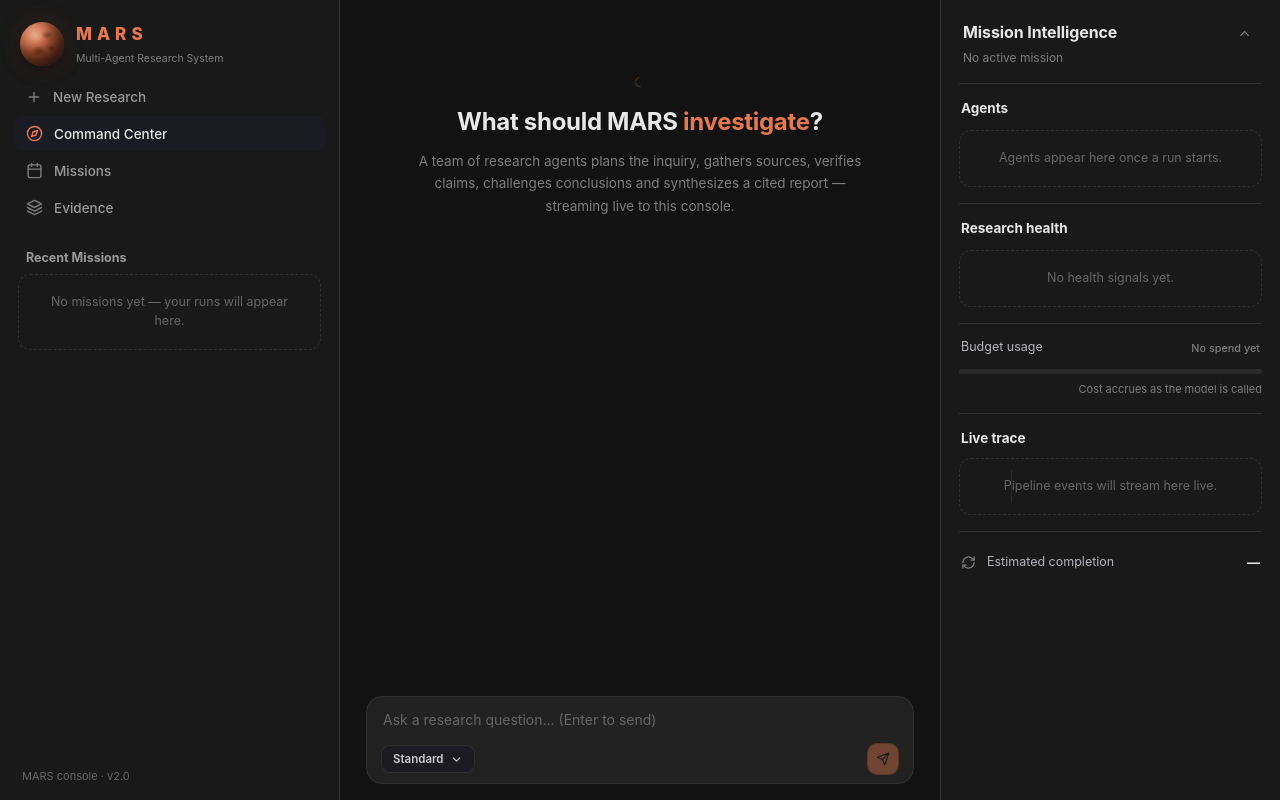
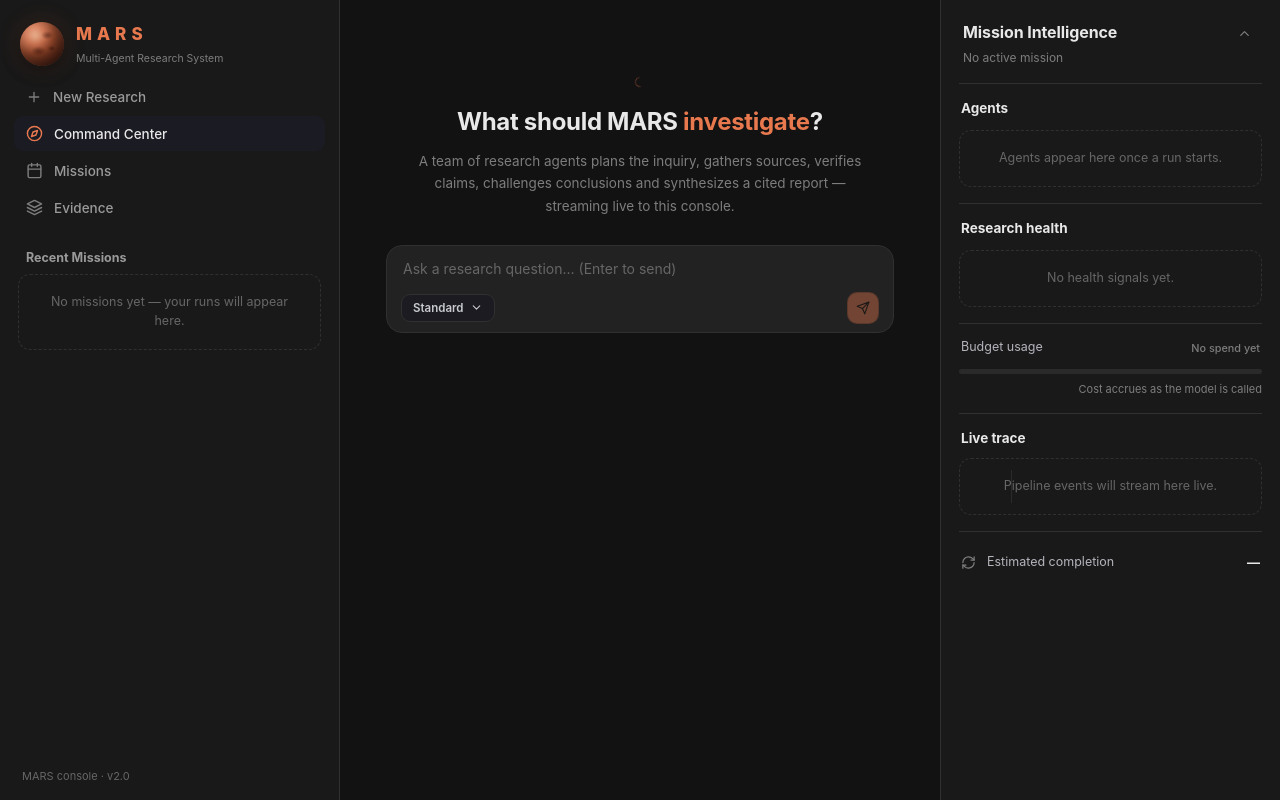
Before and after one commit to AdnanZamanNiloy/mars-ai, a React (Vite) app in the folder frontend/: page / in a window 1280 px wide. Built offline with nearby package versions, Linux system fonts and the light colour scheme.

Commit message:
Cohesive welcome section: composer lives under hero text on empty thread

```diff
--- a/frontend/src/App.jsx
+++ b/frontend/src/App.jsx
@@ -340,7 +340,20 @@ export default function App() {
               ) : view === "evidence" ? (
                 <EvidenceView messages={messages} onInspect={setSelectedFinding} />
               ) : messages.length === 0 ? (
-                <WelcomeHero />
+                <WelcomeHero
+                  composer={
+                    <Composer
+                      value={composer}
+                      onChange={setComposer}
+                      onSubmit={submitQuery}
+                      running={running}
+                      onAbort={abortRun}
+                      mode={mode}
+                      onModeChange={setMode}
+                      placeholder="Ask a research question… (Enter to send)"
+                    />
+                  }
+                />
               ) : (
                 messages.map((m) => <ThreadMessage
                   key={m.id}
@@ -354,7 +367,7 @@ export default function App() {
             </div>
           </div>
 
-          {view === "workspace" ? (
+          {view === "workspace" && messages.length > 0 ? (
             <div className="composer-zone">
               <div className="composer-inner">
                 <Composer
@@ -365,7 +378,7 @@ export default function App() {
                   onAbort={abortRun}
                   mode={mode}
                   onModeChange={setMode}
-                  placeholder={messages.length === 0 ? "Ask a research question… (Enter to send)" : "Ask a follow-up or challenge the conclusion…"}
+                  placeholder="Ask a follow-up or challenge the conclusion…"
                 />
               </div>
             </div>
@@ -472,7 +485,7 @@ function ThreadMessage({ message, running, selectedFinding, onSelectFinding, onR
   return null;
 }
 
-function WelcomeHero() {
+function WelcomeHero({ composer }) {
   return (
     <div className="hero-card anim-rise">
       <Planet size={88} ring />
@@ -481,6 +494,7 @@ function WelcomeHero() {
         A team of research agents plans the inquiry, gathers sources, verifies claims,
         challenges conclusions and synthesizes a cited report — streaming live to this console.
       </p>
+      {composer ? <div className="hero-composer">{composer}</div> : null}
     </div>
   );
 }
--- a/frontend/src/components.css
+++ b/frontend/src/components.css
@@ -324,10 +324,11 @@
 
 /* ---------- welcome hero ---------- */
 
-.hero-card { text-align: center; padding: 60px 20px 40px; }
+.hero-card { text-align: center; padding: 60px 20px 0; }
 .hero-card h2 { font-size: 24px; font-weight: 750; letter-spacing: -0.3px; margin: 22px 0 0; }
 .hero-card h2 .accent { color: var(--mars-soft); }
 .hero-card p { color: var(--t3); font-size: 13.5px; max-width: 52ch; margin: 10px auto 0; line-height: 1.65; }
+.hero-composer { max-width: 720px; margin: 28px auto 0; text-align: left; }
 
 /* ---------- replay ---------- */
 
```
